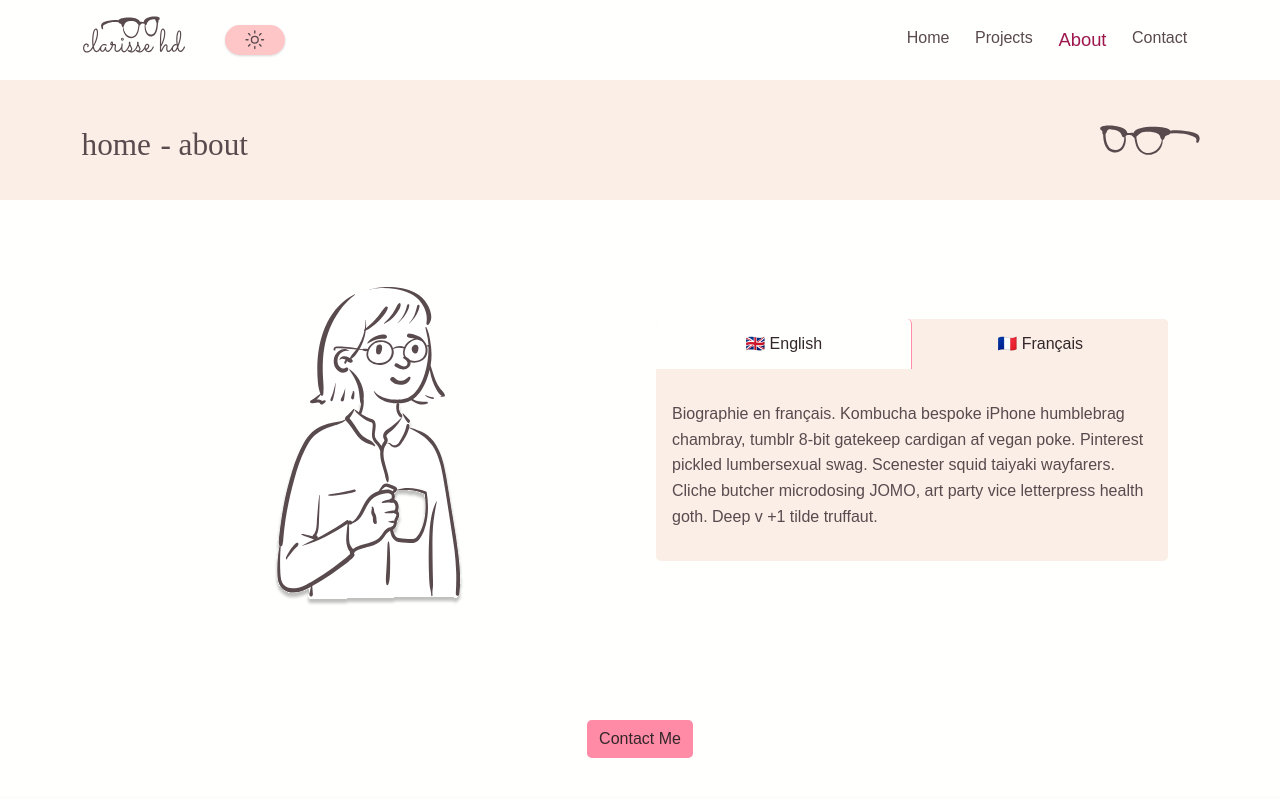
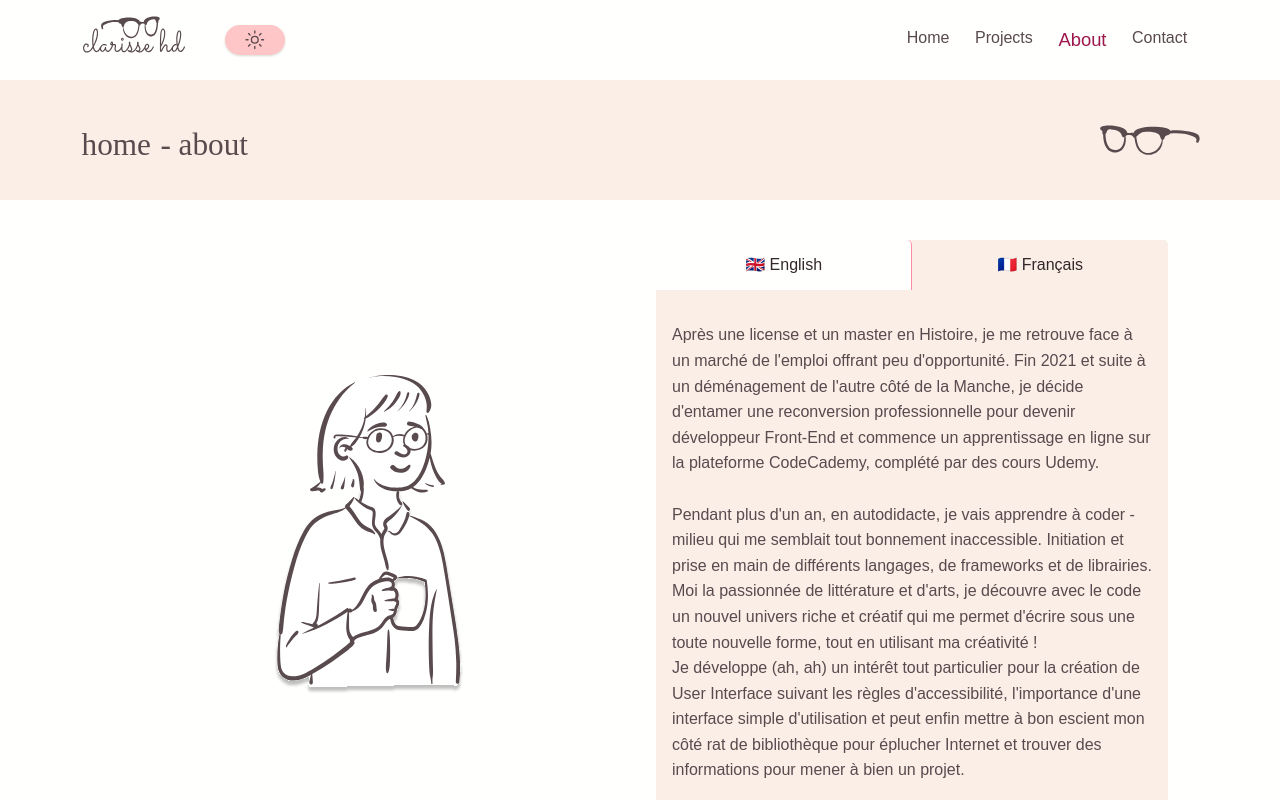
Before and after one commit to ClaksHDS/portfoliochd, a React (Create React App) app: page /about in a window 1280 px wide. Both pictures are taken after a click on the button "🇫🇷 Français". Shown: the top 800 px of the page. Built offline with nearby package versions, Linux system fonts and the light colour scheme.

Commit message:
Write bio in french

```diff
--- a/src/components/Tabs.js
+++ b/src/components/Tabs.js
@@ -45,11 +45,24 @@ function Tabs() {
             gentrify. Direct trade normcore wayfarers twee meh etsy fam.
           </div>
           <div className={`panel ${activeTab(2, "active")} `}>
-            Biographie en français. Kombucha bespoke iPhone humblebrag chambray,
-            tumblr 8-bit gatekeep cardigan af vegan poke. Pinterest pickled
-            lumbersexual swag. Scenester squid taiyaki wayfarers. Cliche butcher
-            microdosing JOMO, art party vice letterpress health goth. Deep v +1
-            tilde truffaut.
+            Après une license et un master en Histoire, je me retrouve face à un
+            marché de l'emploi offrant peu d'opportunité. Fin 2021 et suite à un
+            déménagement de l'autre côté de la Manche, je décide d'entamer une
+            reconversion professionnelle pour devenir développeur Front-End et
+            commence un apprentissage en ligne sur la plateforme CodeCademy,
+            complété par des cours Udemy. <br />
+            <br /> Pendant plus d'un an, en autodidacte, je vais apprendre à
+            coder - milieu qui me semblait tout bonnement inaccessible.
+            Initiation et prise en main de différents langages, de frameworks et
+            de librairies. Moi la passionnée de littérature et d'arts, je
+            découvre avec le code un nouvel univers riche et créatif qui me
+            permet d'écrire sous une toute nouvelle forme, tout en utilisant ma
+            créativité ! <br />
+            Je développe (ah, ah) un intérêt tout particulier pour la création
+            de User Interface suivant les règles d'accessibilité, l'importance
+            d'une interface simple d'utilisation et peut enfin mettre à bon
+            escient mon côté rat de bibliothèque pour éplucher Internet et
+            trouver des informations pour mener à bien un projet.
           </div>
         </div>
       </>
```
